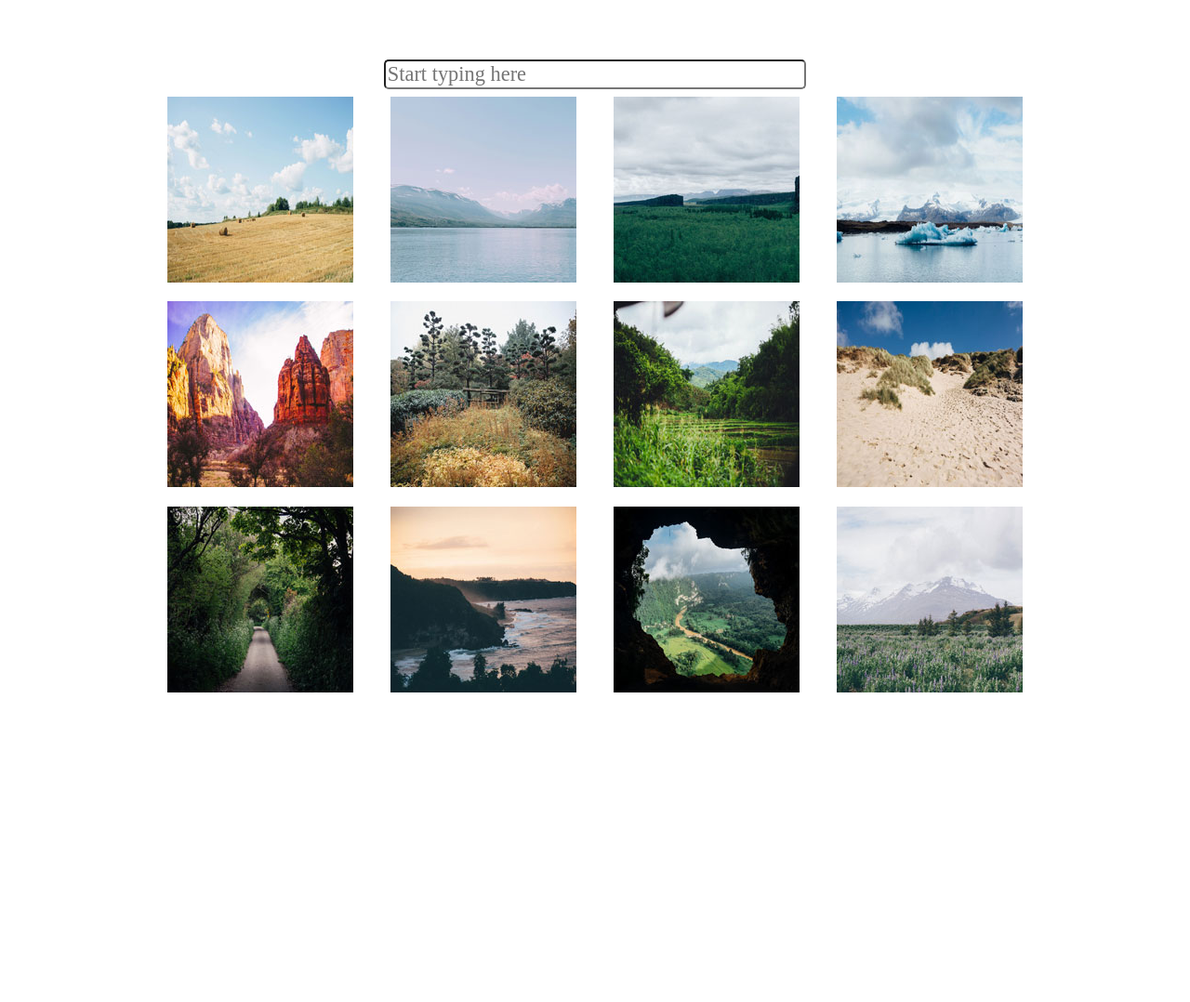
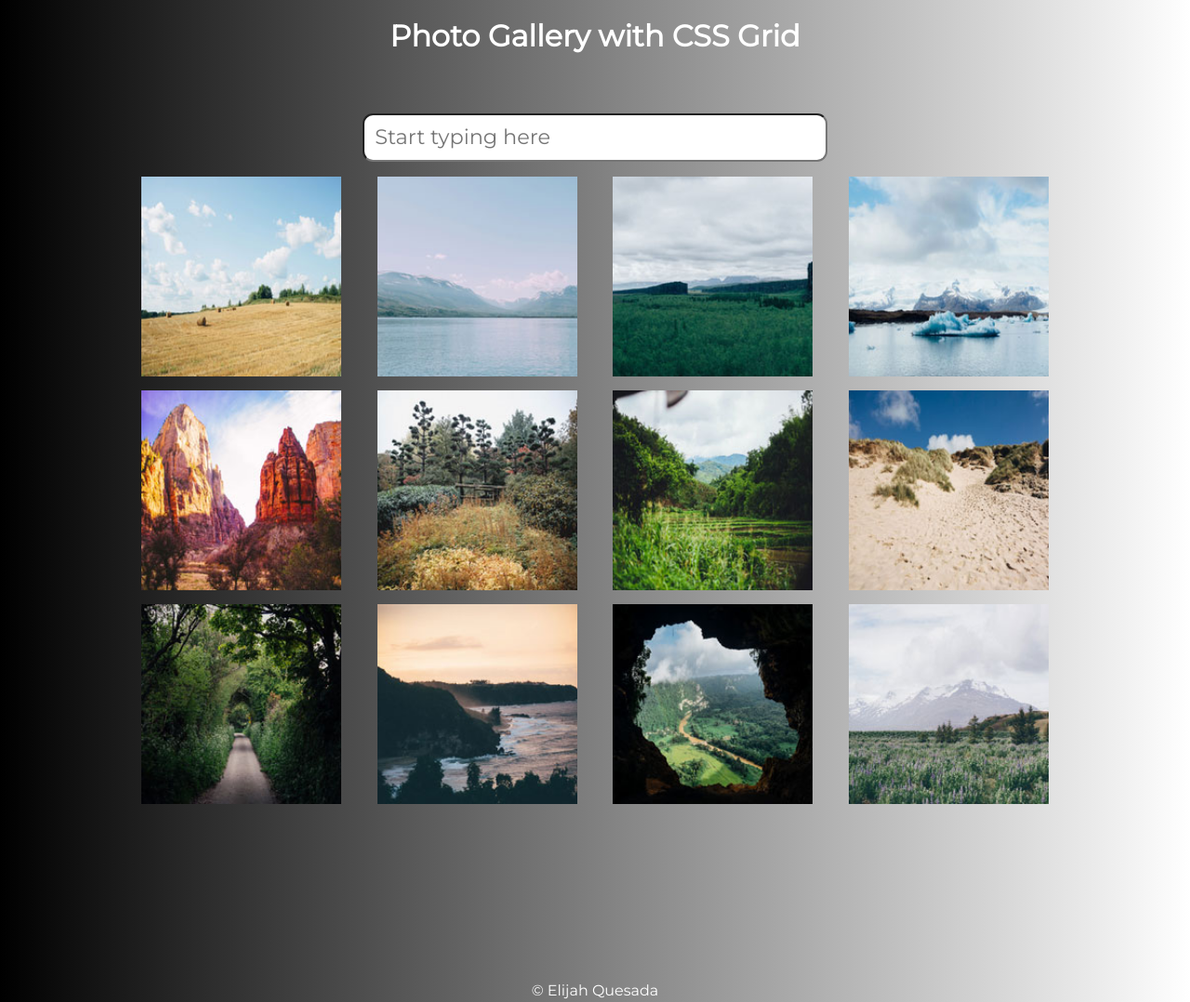
Before and after one commit to eliq1986/TreeH-Project-4, a plain HTML site: page index.html in a window 1280 px wide. Shown: the top 1078 px of the page at 93% size. Before the commit the page ends 800 px from the top, so only its background shows below. Drawn offline with nearby package versions, Linux system fonts and the light colour scheme.

Commit message:
Refactored layout to grid/added styling

```diff
--- a/css/styles.css
+++ b/css/styles.css
@@ -1,46 +1,43 @@
 * {
   box-sizing: border-box;
+  font-family: 'Montserrat', sans-serif;
+}
+html {
+  background: linear-gradient(to right,  black, white);
 }
 /*====== styles search bar=========*/
 input[type="text"] {
-width: 70%;
+width: 90%;
 margin: 5% auto 0 auto;
-border-radius: 5px;
+padding: .5em;
+border-radius: .5em;
+box-shadow: inset  #00000;
 text-align: left;
 display: block;
-height: 3%;
 font-size: 1.4em;
+max-width: 500px;
+}
+img {
+  display: block;
+  margin: 0 auto;
+  width: 90%;
+  max-width: 300px;
+}
+p, h1 {
+  text-align: center;
+  color: white;
+}
+
+
+footer {
+  margin-top: 12em;
 }
  /*====== container with flexbox method=========*/
 #container {
-  width: 85%;
-  margin: 0 auto;
-  display: flex;
-  flex-direction: row;
-  flex-wrap: wrap;
-  justify-content: space-around;
-}
- /*======flex item=========*/
-#container a {
-  flex-basis: auto;
-  margin: .4em 1em;
-
+  max-width: 1000px;
+  display: grid;
+  margin: 1em auto;
+  grid-template-columns: repeat(auto-fit, minmax(200px, 1fr));
+  grid-gap: 15px;
 
 }
-
-@media (min-width: 1036px) {
-input[type="text"] {
-  width: 35.5%;
-  max-width: 500px;
-}
-/*====== container with flexbox method=========*/
-#container {
-flex-wrap: wrap;
-width: 75%;
-max-width: 1000px;
-}
-/*======flex item=========*/
-#container a {
-  margin: .5em;
-
-}
--- a/index.html
+++ b/index.html
@@ -1,43 +1,58 @@
 <!DOCTYPE html>
 <html>
+
 <head>
     <meta charset="utf-8">
     <title>Photo Gallery</title>
     <meta name="viewport" content="width=device-width, initial-scale=1">
     <link rel="stylesheet" href="css/normalize.css">
     <link rel="stylesheet" href="js/lightbox2-dev/src/css/lightbox2.css">
+    <link href="https://fonts.googleapis.com/css?family=Montserrat" rel="stylesheet">
     <link rel="stylesheet" href="css/styles.css">
 </head>
+
 <body>
+    <header>
+         <h1>Photo Gallery with CSS Grid</h1>
+    </header>
     <div>
-     <input id="search" name="search" placeholder="Start typing here" type="text" data-toggle="hideseek" data-list=".list"> <!--Search Bar---------------------->
+        <input id="search" name="search" placeholder="Start typing here" type="text" data-toggle="hideseek" data-list=".list">
+        <!--Search Bar---------------------->
     </div>
     <!--Gallery starts------------------------------------------>
     <div id="container" class="list">
         <a href="photo_gallery_v3/photos/01l.jpg" title="I love hay bales. Took this snap on a drive through the countryside past some straw fields." data-lightbox="image_set" data-title="I love hay bales. Took this snap on a drive through the countryside past some straw fields."><img src="photo_gallery_v3/photos/thumbnails/01.jpg" id="img1" title="Hay Bales" alt="Hay Bales"></a>
         <a href="photo_gallery_v3/photos/02.jpg" title="The lake was so calm today. We had a great view of the snow on the mountains from here." data-lightbox="image_set" data-title="The lake was so calm today. We had a great view of the snow on the mountains from here."><img src="photo_gallery_v3/photos/thumbnails/02.jpg" id="img2" alt="Lake"></a>
         <a href="photo_gallery_v3/photos/03.jpg" title="I hiked to the top of the mountain and got this picture of the canyon and trees below." data-lightbox="image_set" data-title="I hiked to the top of the mountain and got this picture of the canyon and trees below."><img src="photo_gallery_v3/photos/thumbnails/03.jpg" id="img3" alt="Canyon"></a>
-     <a href="photo_gallery_v3/photos/04.jpg"  title="It was amazing to see an iceberg up close, it was so cold but didn’t snow today." data-lightbox="image_set" data-title="It was amazing to see an iceberg up close, it was so cold but didn’t snow today. "><img src="photo_gallery_v3/photos/thumbnails/04.jpg"  id="img4" alt="Iceberg"></a>
-     <a href="photo_gallery_v3/photos/05.jpg"  title="The red cliffs were beautiful. It was really hot in the desert but we did a lot of walking through the canyons." data-lightbox="image_set" data-title="The red cliffs were beautiful. It was really hot in the desert but we did a lot of walking through the canyons."><img src="photo_gallery_v3/photos/thumbnails/05.jpg"  id="img5" alt="Desert"></a>
+        <a href="photo_gallery_v3/photos/04.jpg" title="It was amazing to see an iceberg up close, it was so cold but didn’t snow today." data-lightbox="image_set" data-title="It was amazing to see an iceberg up close, it was so cold but didn’t snow today. "><img src="photo_gallery_v3/photos/thumbnails/04.jpg"  id="img4" alt="Iceberg"></a>
+        <a href="photo_gallery_v3/photos/05.jpg" title="The red cliffs were beautiful. It was really hot in the desert but we did a lot of walking through the canyons." data-lightbox="image_set" data-title="The red cliffs were beautiful. It was really hot in the desert but we did a lot of walking through the canyons."><img src="photo_gallery_v3/photos/thumbnails/05.jpg"  id="img5" alt="Desert"></a>
         <a href="photo_gallery_v3/photos/06.jpg" title="Fall is coming, I love when the leaves on the trees start to change color." data-lightbox="image_set" data-title="Fall is coming, I love when the leaves on the trees start to change color."><img src="photo_gallery_v3/photos/thumbnails/06.jpg"  id="img6" alt="Fall"></a>
-     <a href="photo_gallery_v3/photos/07.jpg" title="I drove past this plantation yesterday, everything is so green!"  data-lightbox="image_set" data-title="I drove past this plantation yesterday, everything is so green!"><img src="photo_gallery_v3/photos/thumbnails/07.jpg"  id="img7" alt="Plantation"></a>
-     <a href="photo_gallery_v3/photos/08.jpg"  title="My summer vacation to the Oregon Coast. I love the sandy dunes!" data-lightbox="image_set" data-title="My summer vacation to the Oregon Coast. I love the sandy dunes!"><img src="photo_gallery_v3/photos/thumbnails/08.jpg"  id="img8" alt="Dunes"></a>
+        <a href="photo_gallery_v3/photos/07.jpg" title="I drove past this plantation yesterday, everything is so green!" data-lightbox="image_set" data-title="I drove past this plantation yesterday, everything is so green!"><img src="photo_gallery_v3/photos/thumbnails/07.jpg"  id="img7" alt="Plantation"></a>
+        <a href="photo_gallery_v3/photos/08.jpg" title="My summer vacation to the Oregon Coast. I love the sandy dunes!" data-lightbox="image_set" data-title="My summer vacation to the Oregon Coast. I love the sandy dunes!"><img src="photo_gallery_v3/photos/thumbnails/08.jpg"  id="img8" alt="Dunes"></a>
         <a href="photo_gallery_v3/photos/09.jpg" title="We enjoyed a quiet stroll down this countryside lane. " data-lightbox="image_set" data-title="We enjoyed a quiet stroll down this countryside lane. "><img src="photo_gallery_v3/photos/thumbnails/09.jpg"  id="img9" alt="Countryside Lane"></a>
         <a href="photo_gallery_v3/photos/10.jpg" title="Sunset at the coast! The sky turned a lovely shade of orange." data-lightbox="image_set" data-title="Sunset at the coast! The sky turned a lovely shade of orange."><img src="photo_gallery_v3/photos/thumbnails/10.jpg"  id="img10" alt="Sunset"></a>
-     <a href="photo_gallery_v3/photos/11.jpg" title="I did a tour of a cave today and the view of the landscape below was breathtaking."  data-lightbox="image_set" data-title="I did a tour of a cave today and the view of the landscape below was breathtaking."><img src="photo_gallery_v3/photos/thumbnails/11.jpg" id="img11" alt="Cave"></a>
-     <a href="photo_gallery_v3/photos/12.jpg" title="I walked through this meadow of bluebells and got a good view of the snow on the mountain before the fog came in."  data-lightbox="image_set" data-title="I walked through this meadow of bluebells and got a good view of the snow on the mountain before the fog came in."><img src="photo_gallery_v3/photos/thumbnails/12.jpg"  id="img12" alt="Bluebells"></a>
+        <a href="photo_gallery_v3/photos/11.jpg" title="I did a tour of a cave today and the view of the landscape below was breathtaking." data-lightbox="image_set" data-title="I did a tour of a cave today and the view of the landscape below was breathtaking."><img src="photo_gallery_v3/photos/thumbnails/11.jpg" id="img11" alt="Cave"></a>
+        <a href="photo_gallery_v3/photos/12.jpg" title="I walked through this meadow of bluebells and got a good view of the snow on the mountain before the fog came in." data-lightbox="image_set" data-title="I walked through this meadow of bluebells and got a good view of the snow on the mountain before the fog came in."><img src="photo_gallery_v3/photos/thumbnails/12.jpg"  id="img12" alt="Bluebells"></a>
     </div>
+    <footer>
+        <p>&copy; Elijah Quesada</p>
+    </footer>
     <!--Gallery Ends------------------------------------------->
-  <script src="https://code.jquery.com/jquery-3.3.1.min.js" integrity="sha256-FgpCb/KJQlLNfOu91ta32o/NMZxltwRo8QtmkMRdAu8=" crossorigin="anonymous"></script> <!--Adds Jquery----------------->
-  <script src="js/lightbox2-dev/dist/js/lightbox-plus-jquery.js" type="text/javascript"></script><!--plugin adds lightbox to gallery------------------>
-  <script type="text/javascript" src="js/HideSeek-master/jquery.hideseek.min.js"></script><!--plugin allows search field to locate images by title-------------->
+    <script src="https://code.jquery.com/jquery-3.3.1.min.js" integrity="sha256-FgpCb/KJQlLNfOu91ta32o/NMZxltwRo8QtmkMRdAu8=" crossorigin="anonymous"></script>
+    <!--Adds Jquery----------------->
+    <script src="js/lightbox2-dev/dist/js/lightbox-plus-jquery.js" type="text/javascript"></script>
+    <!--plugin adds lightbox to gallery------------------>
+    <script type="text/javascript" src="js/HideSeek-master/jquery.hideseek.min.js"></script>
+    <!--plugin allows search field to locate images by title-------------->
     <!--removes image count on lightbox------------------------>
     <script>
         lightbox.option({
             showImageNumberLabel: false,
             wrapAround: true
 
-    })</script>
+        })
+    </script>
 
 </body>
+
 </html>
```
Lines whose indentation alone changed are shown as unchanged.
